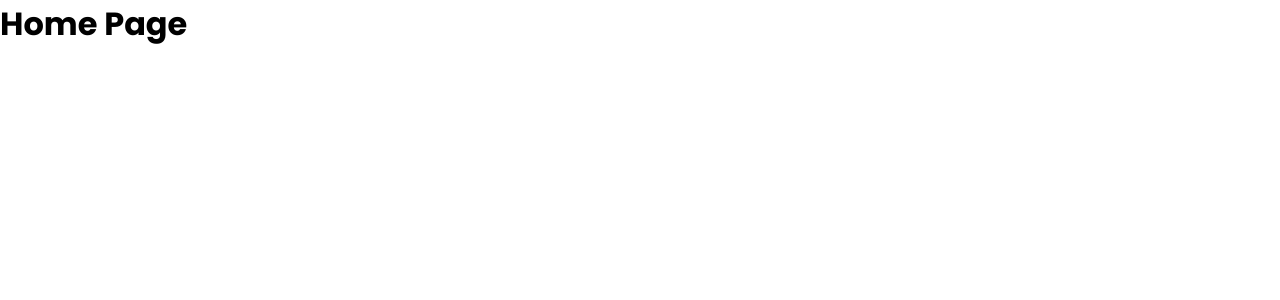
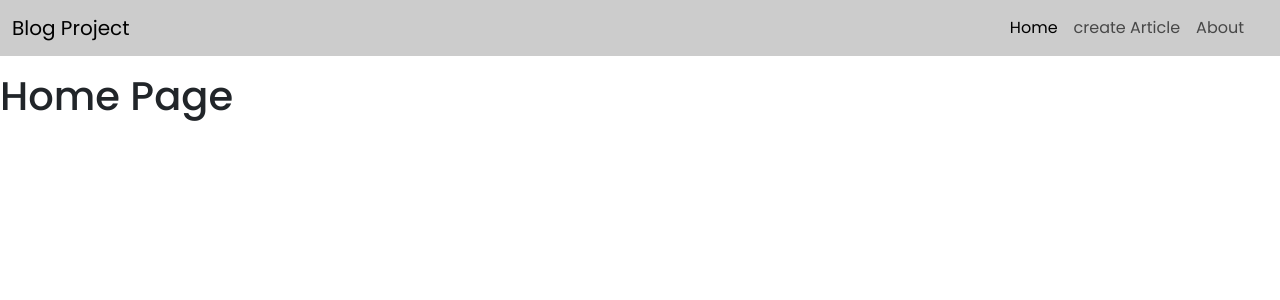
Before and after one commit to Majiiddddd/blog-one, a React (Create React App) app: page / in a window 1280 px wide. Shown: the top 300 px of the page. Built offline with nearby package versions, Linux system fonts and the light colour scheme.

Commit message:
Navbar code

```diff
--- a/src/components/navbar/MyNavbar.css
+++ b/src/components/navbar/MyNavbar.css
@@ -0,0 +1,3 @@
+.active{
+    border-bottom: 2px solid gray;
+}
--- a/src/components/navbar/MyNavbar.js
+++ b/src/components/navbar/MyNavbar.js
@@ -0,0 +1,38 @@
+import Container from "react-bootstrap/Container";
+import Nav from "react-bootstrap/Nav";
+import Navbar from "react-bootstrap/Navbar";
+import Offcanvas from "react-bootstrap/Offcanvas";
+import { NavLink } from "react-router-dom";
+import './MyNavbar.css';
+
+function MyNavbar() {
+  const expand = "md";
+  return (
+    <Navbar key={expand} style={{backgroundColor:'#ccc'}} expand={expand} className="mb-3">
+      <Container fluid>
+        <Navbar.Brand href="#">Blog Project</Navbar.Brand>
+        <Navbar.Toggle aria-controls={`offcanvasNavbar-expand-${expand}`} />
+        <Navbar.Offcanvas
+          id={`offcanvasNavbar-expand-${expand}`}
+          aria-labelledby={`offcanvasNavbarLabel-expand-${expand}`}
+          placement="end"
+        >
+          <Offcanvas.Header closeButton>
+            <Offcanvas.Title id={`offcanvasNavbarLabel-expand-${expand}`}>
+            Blog Project
+            </Offcanvas.Title>
+          </Offcanvas.Header>
+          <Offcanvas.Body>
+            <Nav className="justify-content-end flex-grow-1 pe-3">
+              <NavLink className='nav-link' to='/'>Home</NavLink>
+              <NavLink className='nav-link' to='/add-article'>create Article</NavLink>
+              <NavLink className='nav-link' to='/about'>About</NavLink>
+            </Nav>
+          </Offcanvas.Body>
+        </Navbar.Offcanvas>
+      </Container>
+    </Navbar>
+  );
+}
+
+export default MyNavbar;
--- a/src/index.js
+++ b/src/index.js
@@ -2,6 +2,7 @@
 import ReactDOM from 'react-dom/client';
 import './index.css';
 import App from './App';
+import 'bootstrap/dist/css/bootstrap.min.css';
 
 
 const root = ReactDOM.createRoot(document.getElementById('root'));
--- a/src/pages/home/Home.js
+++ b/src/pages/home/Home.js
@@ -1,6 +1,14 @@
+import MyNavbar from './../../components/navbar/MyNavbar'
+
 function Home(){
     return(
+        <>
+
+        <MyNavbar />
         <h1>Home Page</h1>
+
+        </>
+
     );
 }
 
```
